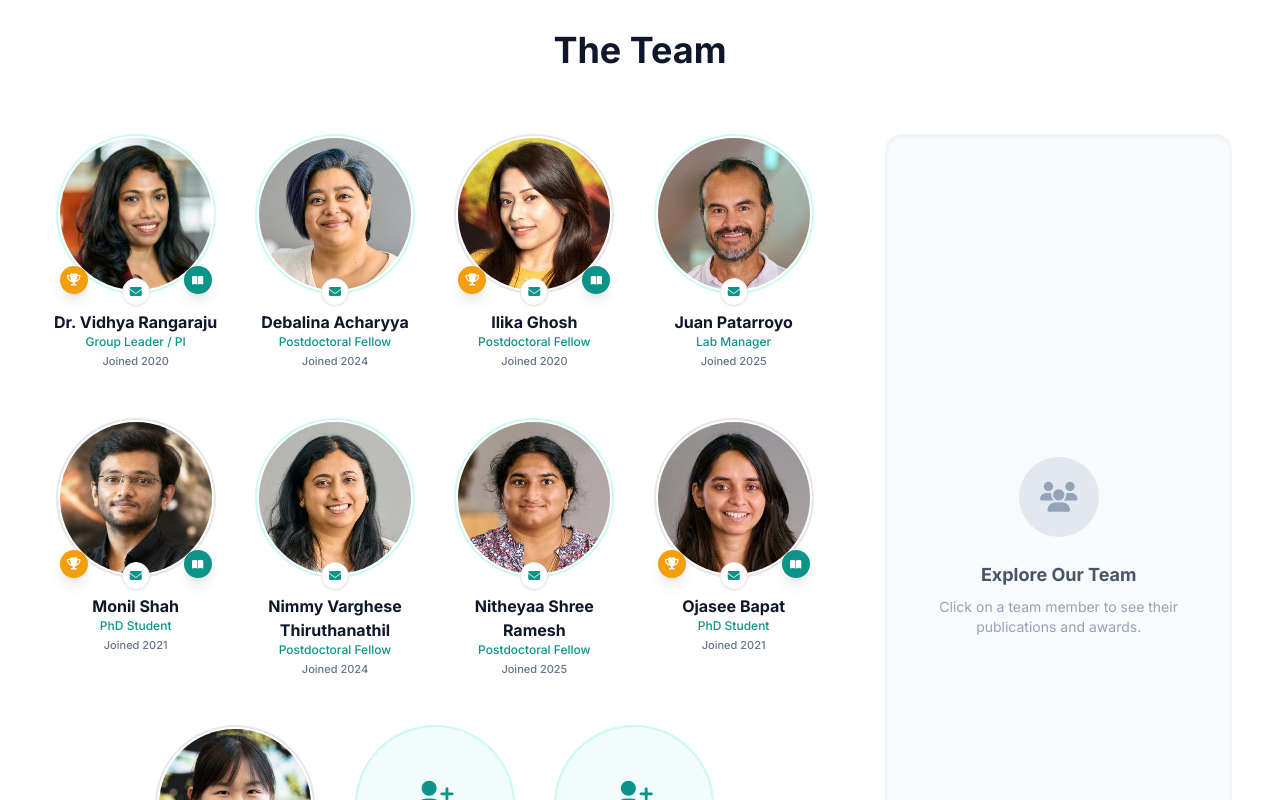
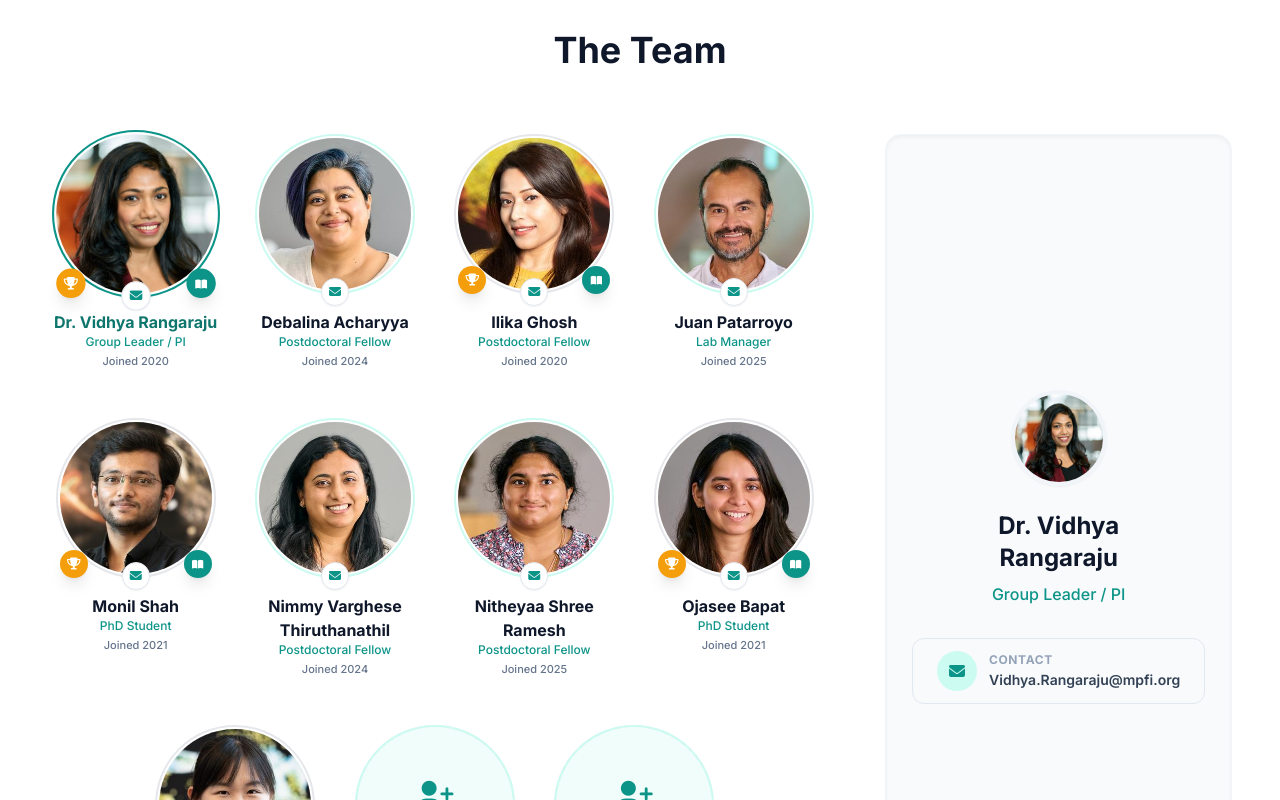
Before and after one commit to dudemeister23/rangarajublab, a React (Vite) app: page / in a window 1280 px wide. Shown: the part 4420-5220 px from the top of the page. Built offline with nearby package versions, Linux system fonts and the light colour scheme.

Commit message:
feat: Update initial team component state, remove footer scroll-to-top link, and increase funding collaborator link font size.

```diff
--- a/components/Footer.tsx
+++ b/components/Footer.tsx
@@ -34,11 +34,7 @@ const Footer: React.FC = () => {
             &copy; {new Date().getFullYear()} The Rangaraju Lab. Investigating neuroenergetics.
           </div>
 
-          <div className="flex gap-10 text-sm">
-            <a href="#home" className="text-slate-600 hover:text-neuro-500 transition-colors p-3 bg-slate-900 rounded-full w-12 h-12 flex items-center justify-center hover:bg-slate-800 border border-slate-800">
-              <i className="fa-solid fa-arrow-up"></i>
-            </a>
-          </div>
+
         </div>
       </div>
     </footer>
--- a/components/Funding.tsx
+++ b/components/Funding.tsx
@@ -128,7 +128,7 @@ const Funding: React.FC = () => {
                                 href={collaborator.url}
                                 target="_blank"
                                 rel="noreferrer"
-                                className="px-5 py-3 bg-white border border-slate-200 rounded-lg shadow-sm text-slate-700 font-medium text-sm md:text-base hover:border-neuro-200 hover:text-neuro-700 hover:shadow-md transition-all duration-300 cursor-pointer select-none"
+                                className="px-5 py-3 bg-white border border-slate-200 rounded-lg shadow-sm text-slate-700 font-medium text-lg md:text-xl hover:border-neuro-200 hover:text-neuro-700 hover:shadow-md transition-all duration-300 cursor-pointer select-none"
                             >
                                 {collaborator.name}
                             </a>
--- a/components/Team.tsx
+++ b/components/Team.tsx
@@ -4,9 +4,9 @@ import { TEAM_MEMBERS, TEAM_REEL, PUBLICATIONS, PREPRINTS, CONTACT_INFO, AWARDS
 const Team: React.FC = () => {
   const [currentIdx, setCurrentIdx] = useState(0);
   const [hoveredMemberId, setHoveredMemberId] = useState<string | null>(null);
-  const [lockedMemberId, setLockedMemberId] = useState<string | null>(null);
-  const [lockedContentId, setLockedContentId] = useState<string>('');
-  const [panelMode, setPanelMode] = useState<'publications' | 'awards' | 'contact'>('publications');
+  const [lockedMemberId, setLockedMemberId] = useState<string | null>('t1');
+  const [lockedContentId, setLockedContentId] = useState<string>('t1');
+  const [panelMode, setPanelMode] = useState<'publications' | 'awards' | 'contact'>('contact');
 
   // Touch state for swipe detection
   const [touchStart, setTouchStart] = useState<number | null>(null);
```
